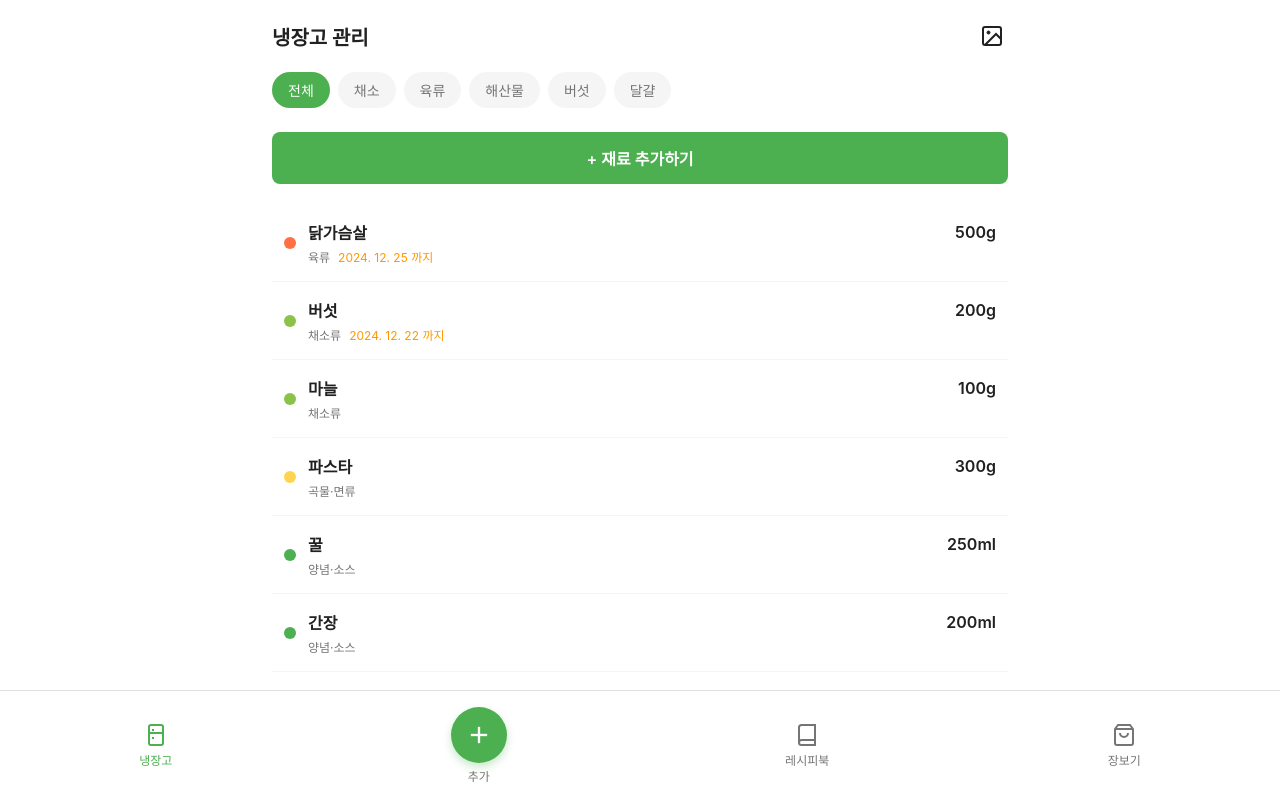
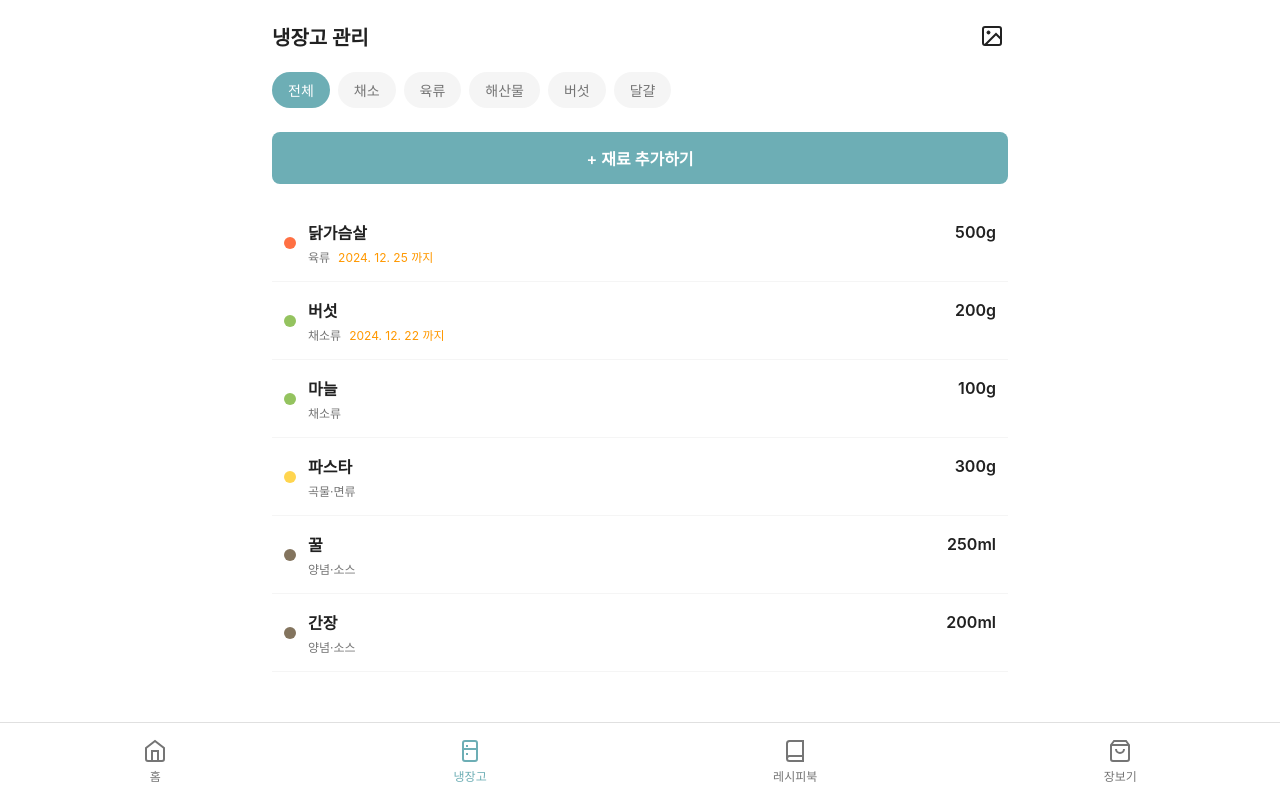
Before and after one commit to doyoonear/motsulmoo, a Next.js app: page /fridge in a window 1280 px wide. Built offline with nearby package versions, Linux system fonts and the light colour scheme.

Commit message:
feat: 프라이머리 컬러 수정, 네비게이션바 항목 수정

```diff
--- a/app/fridge/page.module.css
+++ b/app/fridge/page.module.css
@@ -71,14 +71,14 @@
 }
 
 .categoryButton.active {
-  background: #4caf50;
+  background: var(--color-primary);
   color: #ffffff;
 }
 
 .addButton {
   width: 100%;
   padding: 14px;
-  background: #4caf50;
+  background: var(--color-primary);
   border: none;
   border-radius: 8px;
   font-size: 16px;
@@ -90,7 +90,7 @@
 }
 
 .addButton:hover {
-  background: #45a049;
+  background: var(--color-primary-dark);
 }
 
 .itemsList {
@@ -242,7 +242,7 @@
 }
 
 .uploadArea:hover {
-  border-color: #4caf50;
+  border-color: var(--color-primary);
   background: #f9fff9;
 }
 
@@ -294,7 +294,7 @@
 .input:focus,
 .select:focus {
   outline: none;
-  border-color: #4caf50;
+  border-color: var(--color-primary);
 }
 
 .modalActions {
@@ -325,10 +325,10 @@
 }
 
 .submitButton {
-  background: #4caf50;
+  background: var(--color-primary);
   color: #ffffff;
 }
 
 .submitButton:hover {
-  background: #45a049;
+  background: var(--color-primary-dark);
 }
--- a/app/fridge/page.tsx
+++ b/app/fridge/page.tsx
@@ -4,24 +4,24 @@ import { useState } from 'react';
 import styles from './page.module.css';
 import BottomNavigation from '@/components/BottomNavigation';
 import { FridgeItem, IngredientCategory } from '@/types';
-import { INGREDIENT_CATEGORIES } from '@/constants';
+import { INGREDIENT_CATEGORIES, COLORS } from '@/constants';
 
 // 카테고리별 아이콘 색상 매핑
 const getCategoryColor = (category: IngredientCategory | 'all'): string => {
   const colorMap: Record<string, string> = {
-    전체: '#4CAF50',
-    채소류: '#8BC34A',
+    전체: COLORS.PRIMARY,
+    채소류: '#94c35f',
     육류: '#FF7043',
     해산물: '#29B6F6',
     버섯류: '#A1887F',
     '달걀·가공단백류': '#FFB74D',
     '곡물·면류': '#FFD54F',
-    유제품: '#90CAF9',
+    유제품: '#a6c5c8',
     가공식품: '#FFAB91',
-    '조미료·양념류': '#EF5350',
+    '양념·소스': '#83745e',
     '기타·간식류': '#BA68C8',
   };
-  return colorMap[category] || '#4CAF50';
+  return colorMap[category] || COLORS.PRIMARY;
 };
 
 // Mock 데이터
--- a/app/globals.css
+++ b/app/globals.css
@@ -1,6 +1,13 @@
 :root {
   --background: #f5f5f5;
   --foreground: #212121;
+  --color-primary: rgb(109, 174, 181);
+  --color-primary-dark: rgb(105, 175, 183);
+  --color-secondary: #FF9800;
+  --color-text-primary: #212121;
+  --color-text-secondary: #757575;
+  --color-border: #E0E0E0;
+  --color-surface: #F5F5F5;
 }
 
 html,
--- a/app/page.module.css
+++ b/app/page.module.css
@@ -49,7 +49,7 @@
 .shoppingDay {
   font-size: 14px;
   font-weight: 600;
-  color: #4caf50;
+  color: var(--color-primary);
   margin-bottom: 4px;
 }
 
--- a/app/recipe-book/page.module.css
+++ b/app/recipe-book/page.module.css
@@ -47,7 +47,7 @@
 
 .searchInput:focus {
   outline: none;
-  border-color: #4caf50;
+  border-color: var(--color-primary);
 }
 
 .clearButton {
--- a/components/BottomNavigation.module.css
+++ b/components/BottomNavigation.module.css
@@ -31,7 +31,7 @@
 }
 
 .navItem.active {
-  color: #4caf50;
+  color: var(--color-primary);
 }
 
 .icon {
@@ -44,34 +44,37 @@
   font-weight: 500;
 }
 
-.addButton {
-  position: relative;
-}
-
-.addIconWrapper {
+.floatingAddButton {
+  position: fixed;
+  bottom: calc(80px + env(safe-area-inset-bottom));
+  right: 20px;
+  width: 56px;
+  height: 56px;
+  background: var(--color-primary);
+  border: none;
+  border-radius: 50%;
+  box-shadow: 0 4px 12px rgba(76, 175, 80, 0.4);
+  cursor: pointer;
   display: flex;
   align-items: center;
   justify-content: center;
-  width: 56px;
-  height: 56px;
-  background: #4caf50;
-  border-radius: 50%;
-  box-shadow: 0 4px 8px rgba(76, 175, 80, 0.3);
   transition: all 0.2s ease;
+  z-index: 999;
 }
 
-.addButton:hover .addIconWrapper {
-  background: #45a049;
+.floatingAddButton:hover {
+  background: var(--color-primary-dark);
   transform: scale(1.05);
+  box-shadow: 0 6px 16px rgba(76, 175, 80, 0.5);
 }
 
-.addIcon {
+.floatingAddButton:active {
+  transform: scale(0.95);
+}
+
+.floatingIcon {
   width: 28px;
   height: 28px;
   stroke: #ffffff;
   stroke-width: 2.5;
 }
-
-.addButton .label {
-  color: #757575;
-}
--- a/components/BottomNavigation.tsx
+++ b/components/BottomNavigation.tsx
@@ -25,8 +25,22 @@ export default function BottomNavigation() {
     return pathname.startsWith(route);
   };
 
+  const isRecipeBookPage = pathname.startsWith('/recipe-book');
+
   return (
+    <>
       <nav className={styles.bottomNav}>
+        <button
+          className={`${styles.navItem} ${isActive('/') ? styles.active : ''}`}
+          onClick={() => handleNavigate('/')}
+        >
+          <svg className={styles.icon} viewBox="0 0 24 24" fill="none" stroke="currentColor">
+            <path d="M3 9l9-7 9 7v11a2 2 0 0 1-2 2H5a2 2 0 0 1-2-2z" strokeWidth="2" />
+            <polyline points="9 22 9 12 15 12 15 22" strokeWidth="2" />
+          </svg>
+          <span className={styles.label}>홈</span>
+        </button>
+
         <button
           className={`${styles.navItem} ${isActive('/fridge') ? styles.active : ''}`}
           onClick={() => handleNavigate('/fridge')}
@@ -38,19 +52,6 @@ export default function BottomNavigation() {
             <line x1="9" y1="14" x2="9" y2="16" strokeWidth="2" />
           </svg>
           <span className={styles.label}>{NAV_ITEMS.FRIDGE.label}</span>
-      </button>
-
-      <button
-        className={`${styles.navItem} ${styles.addButton}`}
-        onClick={() => handleNavigate('/add')}
-      >
-        <div className={styles.addIconWrapper}>
-          <svg className={styles.addIcon} viewBox="0 0 24 24" fill="none" stroke="currentColor">
-            <line x1="12" y1="5" x2="12" y2="19" strokeWidth="2" />
-            <line x1="5" y1="12" x2="19" y2="12" strokeWidth="2" />
-          </svg>
-        </div>
-        <span className={styles.label}>{NAV_ITEMS.ADD.label}</span>
         </button>
 
         <button
@@ -76,5 +77,15 @@ export default function BottomNavigation() {
           <span className={styles.label}>{NAV_ITEMS.SHOPPING.label}</span>
         </button>
       </nav>
+
+      {isRecipeBookPage && (
+        <button className={styles.floatingAddButton} onClick={() => handleNavigate('/add')}>
+          <svg viewBox="0 0 24 24" fill="none" stroke="currentColor" className={styles.floatingIcon}>
+            <line x1="12" y1="5" x2="12" y2="19" strokeWidth="2.5" />
+            <line x1="5" y1="12" x2="19" y2="12" strokeWidth="2.5" />
+          </svg>
+        </button>
+      )}
+    </>
   );
 }
--- a/constants/index.ts
+++ b/constants/index.ts
@@ -1,7 +1,7 @@
 // 색상 상수
 export const COLORS = {
-  PRIMARY: '#4CAF50',
-  PRIMARY_DARK: '#45a049',
+  PRIMARY: 'rgb(109, 174, 181)',
+  PRIMARY_DARK: 'rgb(105, 175, 183)',
   SECONDARY: '#FF9800',
   BACKGROUND: '#FFFFFF',
   SURFACE: '#F5F5F5',
@@ -13,7 +13,6 @@ export const COLORS = {
   SUCCESS: '#4CAF50',
   WARNING: '#FFC107',
   DIMMED: 'rgba(0, 0, 0, 0.5)',
-  PROGRESS_BAR: '#4CAF50',
 } as const;
 
 // 재료 카테고리
```
Also changed, not shown: app/add/page.module.css (+5 -5 lines), app/recipe-book/[id]/page.module.css (+5 -5 lines), app/shopping/page.module.css (+6 -6 lines). Lines whose indentation alone changed are shown as unchanged.
